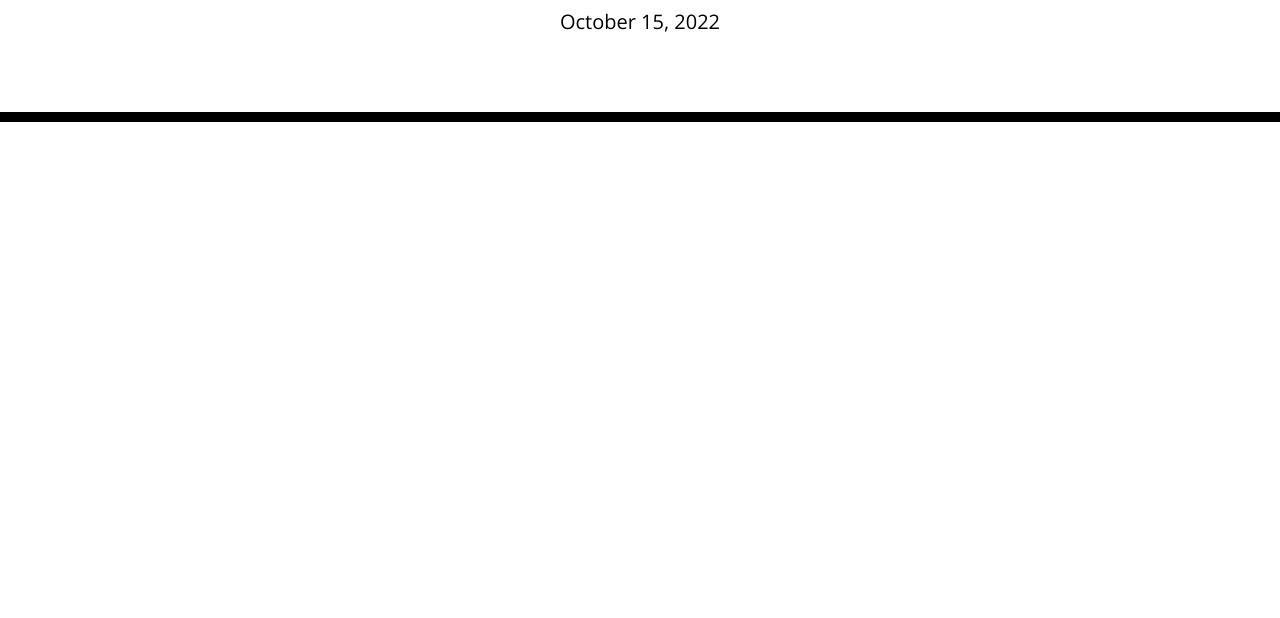
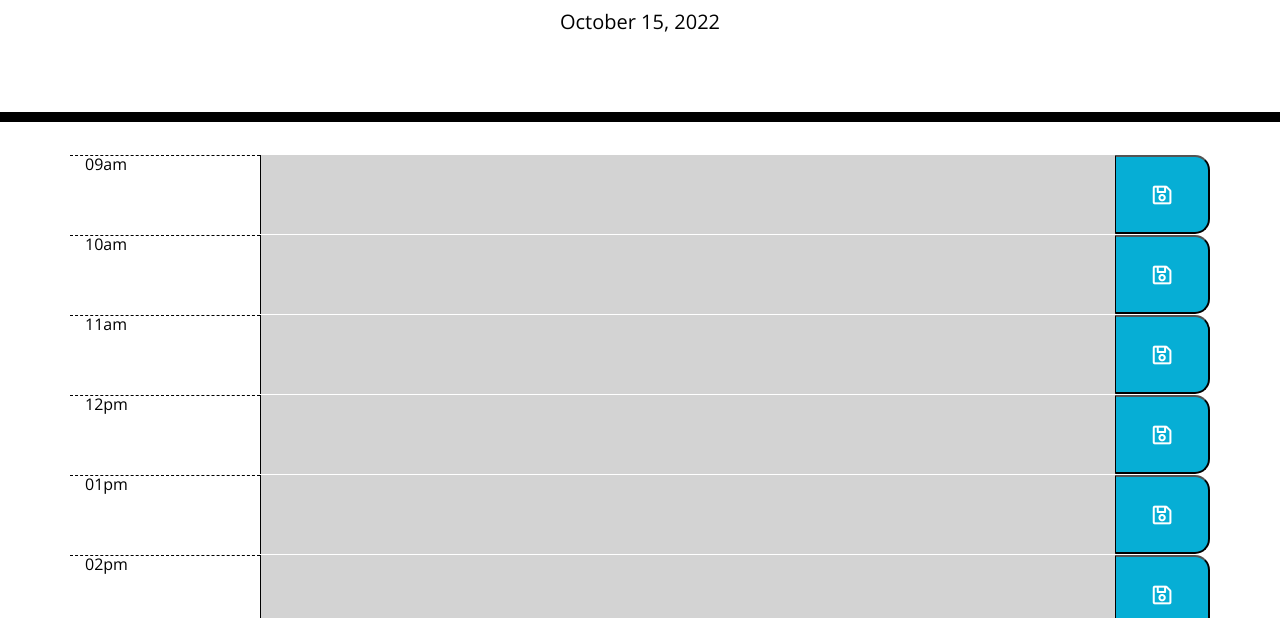
Before and after one commit to mitchell4563/Challenge-05, a plain HTML site: page index.html in a window 1280 px wide. Shown: the part 182-800 px from the top of the page. Drawn offline with nearby package versions, Linux system fonts and the light colour scheme.

Commit message:
solved-js

```diff
--- a/assets/script.js
+++ b/assets/script.js
@@ -1,10 +1,158 @@
-//variables for the current day p tag
-var currentDayEl = $('#currentDay');
-var containerEl = $('.container');
-var currentHour = moment().hour();
-var today = new Date;
-var month = today.toLocaleString('default', { month: 'long'});
-var day = today.toLocaleString('default', { day: 'numeric' });
-var year = today.toLocaleString('default', { year: 'numeric' });
-var currentDay = month + ' ' + day + ',' + ' ' + year;
-document.getElementById('currentDay').innerHTML = currentDay
+var today = new Date();
+var month = today.toLocaleString("default", { month: "long" });
+var day = today.toLocaleString("default", { day: "numeric" });
+var year = today.toLocaleString("default", { year: "numeric" });
+var currentDay = month + " " + day + "," + " " + year;
+document.getElementById("currentDay").innerHTML = currentDay;
+// variable to store and loop through scheduler
+var myDay = [
+    {
+        id: "0",
+        hour: "09",
+        time: "09",
+        meridiem: "am",
+        reminder: ""
+    },
+    {
+        id: "1",
+        hour: "10",
+        time: "10",
+        meridiem: "am",
+        reminder: ""
+    },
+    {
+        id: "2",
+        hour: "11",
+        time: "11",
+        meridiem: "am",
+        reminder: ""
+    },
+    {
+        id: "3",
+        hour: "12",
+        time: "12",
+        meridiem: "pm",
+        reminder: ""
+    },
+    {
+        id: "4",
+        hour: "01",
+        time: "13",
+        meridiem: "pm",
+        reminder: ""
+    },
+    {
+        id: "5",
+        hour: "02",
+        time: "14",
+        meridiem: "pm",
+        reminder: ""
+    },
+    {
+        id: "6",
+        hour: "03",
+        time: "15",
+        meridiem: "pm",
+        reminder: ""
+    },
+    {
+        id: "7",
+        hour: "04",
+        time: "16",
+        meridiem: "pm",
+        reminder: ""
+    },
+    {
+        id: "8",
+        hour: "05",
+        time: "17",
+        meridiem: "pm",
+        reminder: ""
+    },
+
+]
+
+// saves data to localStorage
+function saveReminders() {
+    localStorage.setItem("myDay", JSON.stringify(myDay));
+}
+
+// sets any data in localStorage to the view
+function displayReminders() {
+    myDay.forEach(function (_thisHour) {
+        $(`#${_thisHour.id}`).val(_thisHour.reminder);
+    })
+}
+
+// sets any existing localStorage data to the view if it exists
+function init() {
+    var storedDay = JSON.parse(localStorage.getItem("myDay"));
+
+    if (storedDay) {
+        myDay = storedDay;
+    }
+
+    saveReminders();
+    displayReminders();
+}
+
+// creates the visuals for the scheduler body
+myDay.forEach(function(thisHour) {
+    // creates timeblocks row
+    var hourRow = $("<form>").attr({
+        "class": "row"
+    });
+    $(".container").append(hourRow);
+
+    // creates time field
+    var hourField = $("<div>")
+        .text(`${thisHour.hour}${thisHour.meridiem}`)
+        .attr({
+            "class": "col-md-2 hour"
+    });
+
+    // creates schdeduler data
+    var hourPlan = $("<div>")
+        .attr({
+            "class": "col-md-9 description p-0"
+        });
+    var planData = $("<textarea>");
+    hourPlan.append(planData);
+    planData.attr("id", thisHour.id);
+    if (thisHour.time < moment().format("HH")) {
+        planData.attr ({
+            "class": "past",
+        })
+    } else if (thisHour.time === moment().format("HH")) {
+        planData.attr({
+            "class": "present"
+        })
+    } else if (thisHour.time > moment().format("HH")) {
+        planData.attr({
+            "class": "future"
+        })
+    }
+
+    // creates save button
+    var saveButton = $("<i class='far fa-save fa-lg'></i>")
+    var savePlan = $("<button>")
+        .attr({
+            "class": "col-md-1 saveBtn"
+    });
+    savePlan.append(saveButton);
+    hourRow.append(hourField, hourPlan, savePlan);
+})
+
+// loads any existing localstorage data after components created
+init();
+
+
+// saves data to be used in localStorage
+$(".saveBtn").on("click", function(event) {
+    event.preventDefault();
+    var saveIndex = $(this).siblings(".description").children(".future").attr("id");
+    myDay[saveIndex].reminder = $(this).siblings(".description").children(".future").val();
+    console.log(saveIndex);
+    saveReminders();
+    displayReminders();
+})
--- a/assets/styles.css
+++ b/assets/styles.css
@@ -1,5 +1,5 @@
 * {
-   /* border: 10px solid red  ; */
+    /*border: 10px solid red  ; */
 }
 
 body {
@@ -15,6 +15,8 @@ body {
     color: #000000;
     border-left: 1px solid black;
     padding: 10px;
+    width: 100%;
+    height: 100%
   }
 
   .jumbotron {
@@ -48,17 +50,17 @@ body {
 
   .past {
     background-color: #d3d3d3;
-    color: white;
+    color: black;
   }
 
   .present {
     background-color: #ff6961;
-    color: white;
+    color: black;
   }
 
   .future {
     background-color: #77dd77;
-    color: white;
+    color: black;
   }
 
   .saveBtn {
```
